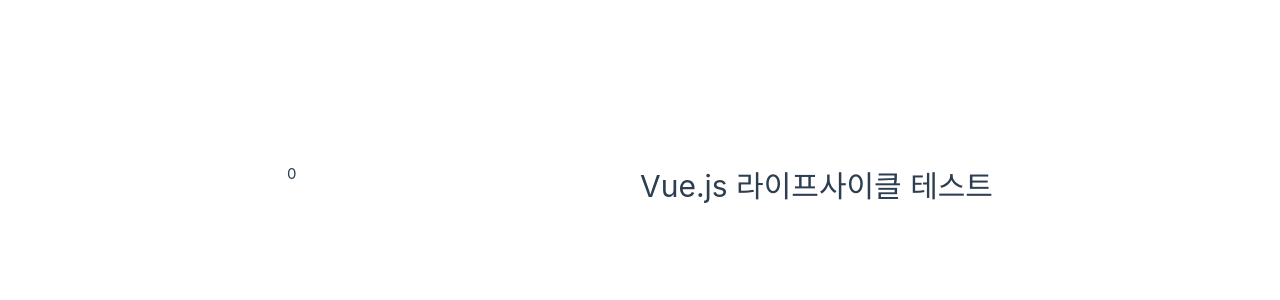
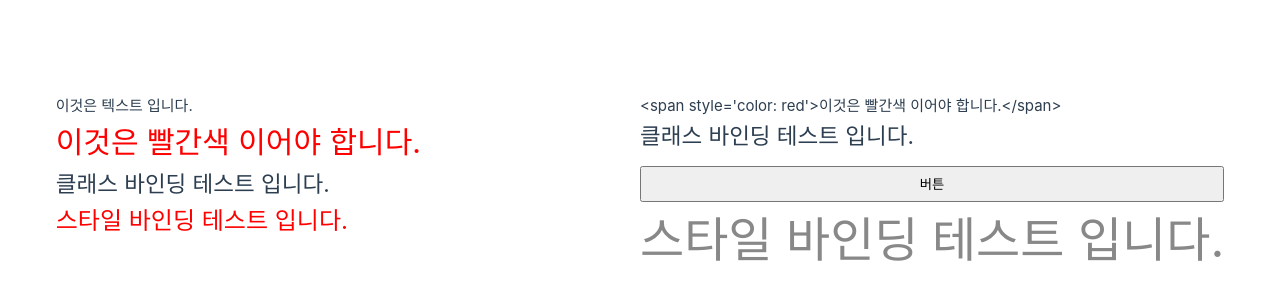
Before and after one commit to gns14585/vue_basic, a Vue app: page / in a window 1280 px wide. Shown: the part 214-514 px from the top of the page. Built offline with nearby package versions, Linux system fonts and the light colour scheme.

Commit message:
데이터 바인딩

```diff
--- a/src/App.vue
+++ b/src/App.vue
@@ -1,36 +1,40 @@
 <template>
-  <div>
-    {{ count }}
-  </div>
-  <h1>Vue.js 라이프사이클 테스트</h1>
+  <div>{{ rawHtml }}</div>
+  <div>{{ rawHtml2 }}</div>
+  <h1 v-html="rawHtml2"></h1>
+
+  <!-- 2개는 동일한 코드 v-bind 코드 생략 가능 -->
+  <h2 v-bind:class="{ active: isActive }">클래스 바인딩 테스트 입니다.</h2>
+  <h2 :class="{ active: isActive }">클래스 바인딩 테스트 입니다.</h2>
+  <button @click="change">버튼</button>
+
+  <h3 style="color: red; font-size: 24px">스타일 바인딩 테스트 입니다.</h3>
+  <h3 :style="{ color: fontColor, fontSize: fontSize + 'px' }">
+    스타일 바인딩 테스트 입니다.
+  </h3>
 </template>
 
 <script>
 export default {
   data() {
     return {
-      count: 0,
+      rawHtml: "이것은 텍스트 입니다.",
+      rawHtml2: "<span style='color: red'>이것은 빨간색 이어야 합니다.</span>",
+      isActive: false,
+      fontColor: "#888888",
+      fontSize: 48,
     };
   },
-  beforeCreate() {
-    console.log("LifeCycle is beforeCreate", this.count);
-  },
-  created() {
-    console.log("LifeCycle is created", this.count);
-    this.test();
-  },
-  // beforeMount() {
-  //   console.log("LifeCycle is beofreMount", document.querySelector("h1"));
-  // },
-  // mounted() {
-  //   console.log("LifeCycle is mount", document.querySelector("h1"));
-  // },
   methods: {
-    test() {
-      console.log("함수 호출!!");
+    change() {
+      this.isActive = !this.isActive;
     },
   },
 };
 </script>
 
-<style lang="scss" scoped></style>
+<style scoped>
+h2.active {
+  color: green;
+}
+</style>
```
